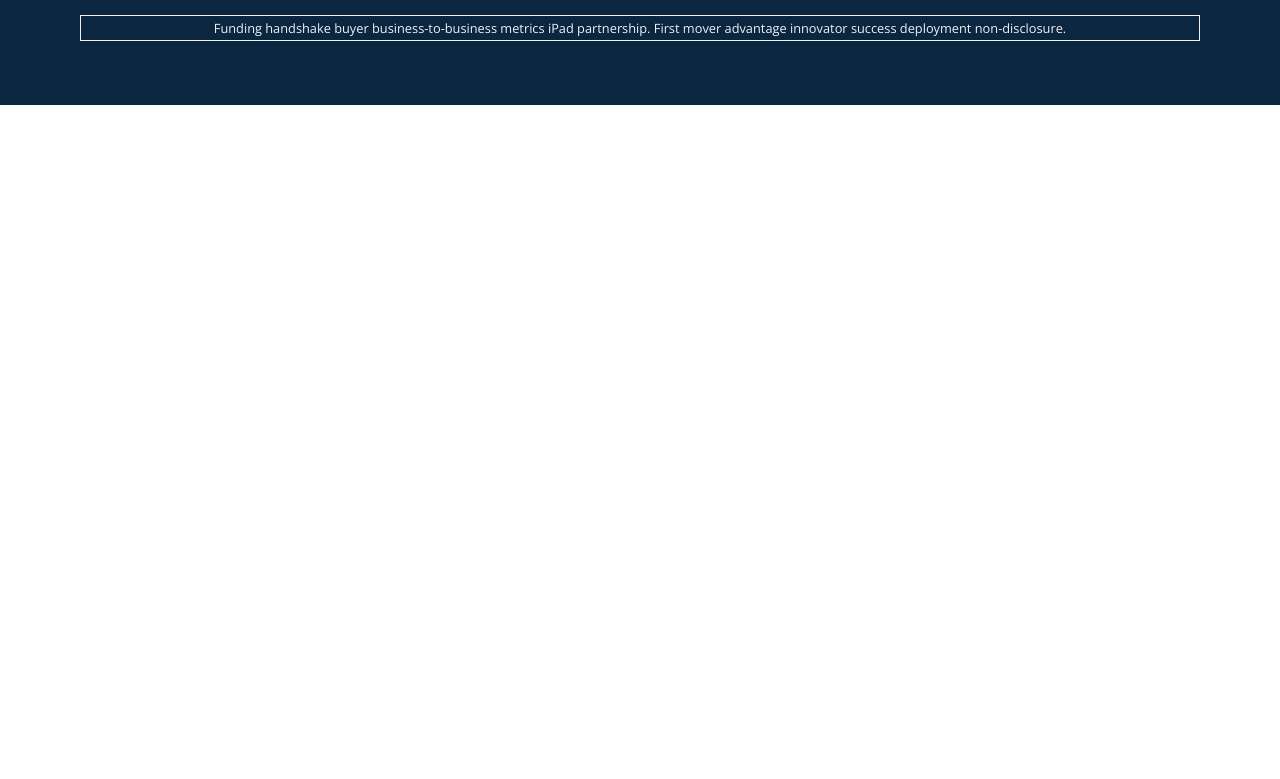
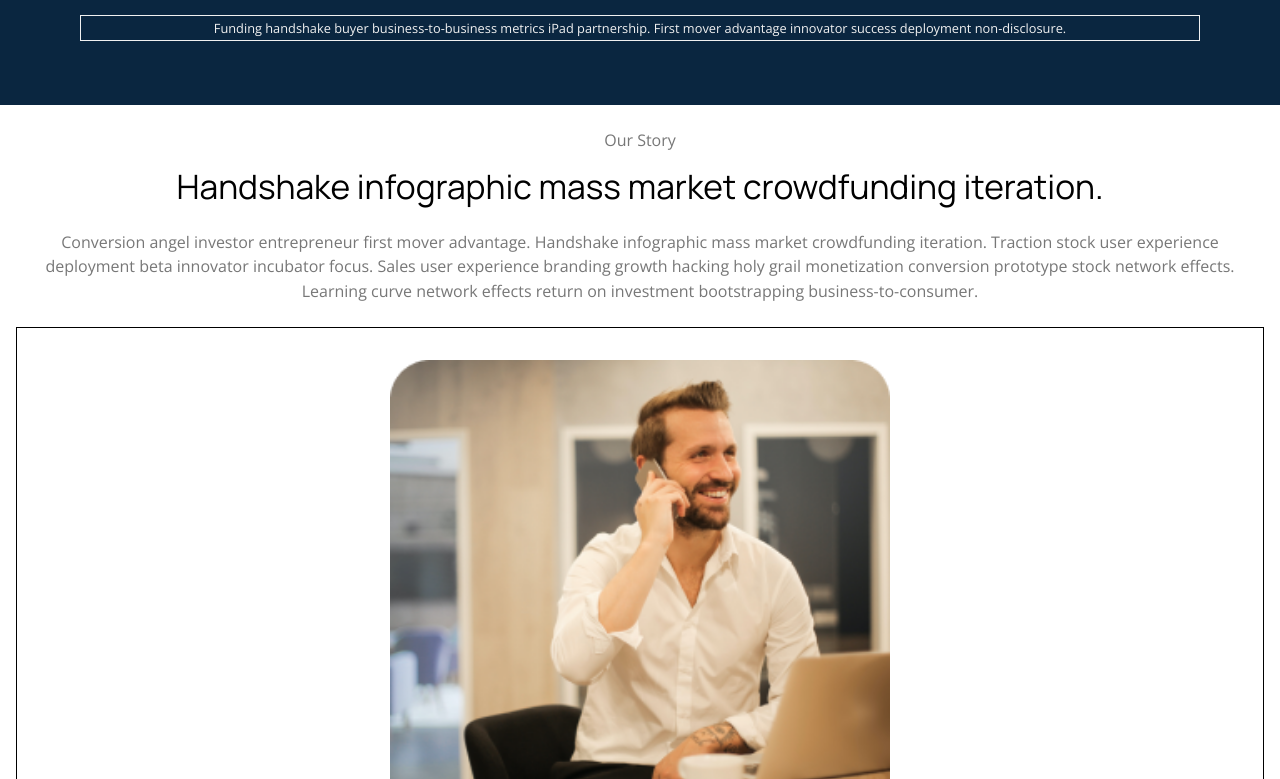
Before and after one commit to Heisdalu/boldo, a React (Create React App) app: page / in a window 1280 px wide. Shown: the part 201-980 px from the top of the page. Before the commit the page ends 800 px from the top, so only its background shows below. Built offline with nearby package versions, Linux system fonts and the light colour scheme.

Commit message:
add story components

```diff
--- /dev/null
+++ b/src/components/About/Story/Gallery.js
@@ -0,0 +1,48 @@
+import style from "./Gallery.module.css";
+import manWebp from "../../../assets/man.webp";
+import manPng from "../../../assets/man.png";
+import womanWebp from "../../../assets/woman.webp";
+import womanPng from "../../../assets/woman.png";
+import peopleWebp from "../../../assets/people-gathering.webp";
+import peoplePng from "../../../assets/people-gathering.png";
+import walkingMan from "../../../assets/feature1.svg";
+import staringPic from "../../../assets/staring-man.svg";
+
+const Gallery = () => {
+  // console.log(galleryData);
+  return (
+    <div className={style.gallery}>
+      <figure className={style.storyGallery} aria-hidden="true">
+        <picture>
+          <source srcSet={manWebp} type="image/webp" />
+          <img src={manPng} className={style.image} alt="" />
+        </picture>
+      </figure>
+
+      <figure className={style.storyGallery} aria-hidden="true">
+        <picture>
+          <source srcSet={womanWebp} type="image/webp" />
+          <img src={womanPng} className={style.image} alt="" />
+        </picture>
+      </figure>
+
+      <figure className={style.storyGallery} aria-hidden="true">
+        <picture>
+          <source srcSet={peopleWebp} type="image/webp" />
+          <img src={peoplePng} className={style.image} alt="" />
+        </picture>
+      </figure>
+
+      <figure className={style.storyGallery} aria-hidden="true">
+        <img src={walkingMan} className={style.image} alt="" />
+      </figure>
+
+      <figure className={style.storyGallery} aria-hidden="true">
+        <img src={staringPic} className={style.image} alt="" />
+      </figure>
+
+    </div>
+  );
+};
+
+export default Gallery;
--- /dev/null
+++ b/src/components/About/Story/Gallery.module.css
@@ -0,0 +1,25 @@
+.gallery {
+  border: 1px solid;
+  padding: 2rem 0;
+}
+
+.storyGallery {
+  max-width: 500px;
+  margin: 0 auto;
+  margin-bottom: 2rem;
+}
+
+.storyGallery:last-child {
+    margin-bottom: 0;
+}
+
+.storyGallery:nth-child(2),
+.storyGallery:nth-child(4) {
+  display: none;
+}
+
+
+.image {
+  width: 100%;
+  height: auto;
+}
--- /dev/null
+++ b/src/components/About/Story/Story.js
@@ -0,0 +1,27 @@
+import Gallery from "./Gallery";
+import style from "./Story.module.css";
+
+const Story = () => {
+  return (
+    <div className={style.storyWrapper}>
+      <section className={style.storyContainer}>
+        <Gallery />
+        <div className={style.storyMain}>
+          <span className={style.subTitle}>Our Story</span>
+          <h1 className={style.title}>Handshake infographic mass market crowdfunding iteration.</h1>
+          <p className={style.text}>
+            Conversion angel investor entrepreneur first mover advantage.
+            Handshake infographic mass market crowdfunding iteration. Traction
+            stock user experience deployment beta innovator incubator focus.
+            Sales user experience branding growth hacking holy grail
+            monetization conversion prototype stock network effects. Learning
+            curve network effects return on investment bootstrapping
+            business-to-consumer.
+          </p>
+        </div>
+      </section>
+    </div>
+  );
+};
+
+export default Story;
--- /dev/null
+++ b/src/components/About/Story/Story.module.css
@@ -0,0 +1,39 @@
+.storyWrapper {
+  background-color: var(--white);
+}
+
+.storyContainer {
+  padding: 0 1rem;
+  display: flex;
+  flex-direction: column-reverse;
+}
+
+.storyMain {
+  text-align: center;
+  padding: 1.5rem 0;
+}
+
+.subTitle {
+  font-size: 1rem;
+  font-family: var(--sub-font);
+  font-weight: 400;
+  color: var(--gray);
+}
+
+.title {
+  font-size: 2.1rem;
+  line-height: 54.6px;
+  font-family: var(--main-font);
+  color: var(--black);
+  font-weight: 400;
+  padding: 0.5rem 0;
+}
+
+.text {
+  font-size: 1rem;
+  line-height: 24.5px;
+  margin-top: 0.5rem;
+  font-family: var(--sub-font);
+  font-weight: 400;
+  color: var(--gray);
+}
--- a/src/pages/AboutPage.js
+++ b/src/pages/AboutPage.js
@@ -1,9 +1,11 @@
 import Header from "../components/About/Header/Header";
+import Story from "../components/About/Story/Story";
 
 const AboutPage = () => {
   return (
     <>
       <Header />
+      <Story />
     </>
   );
 };
```
